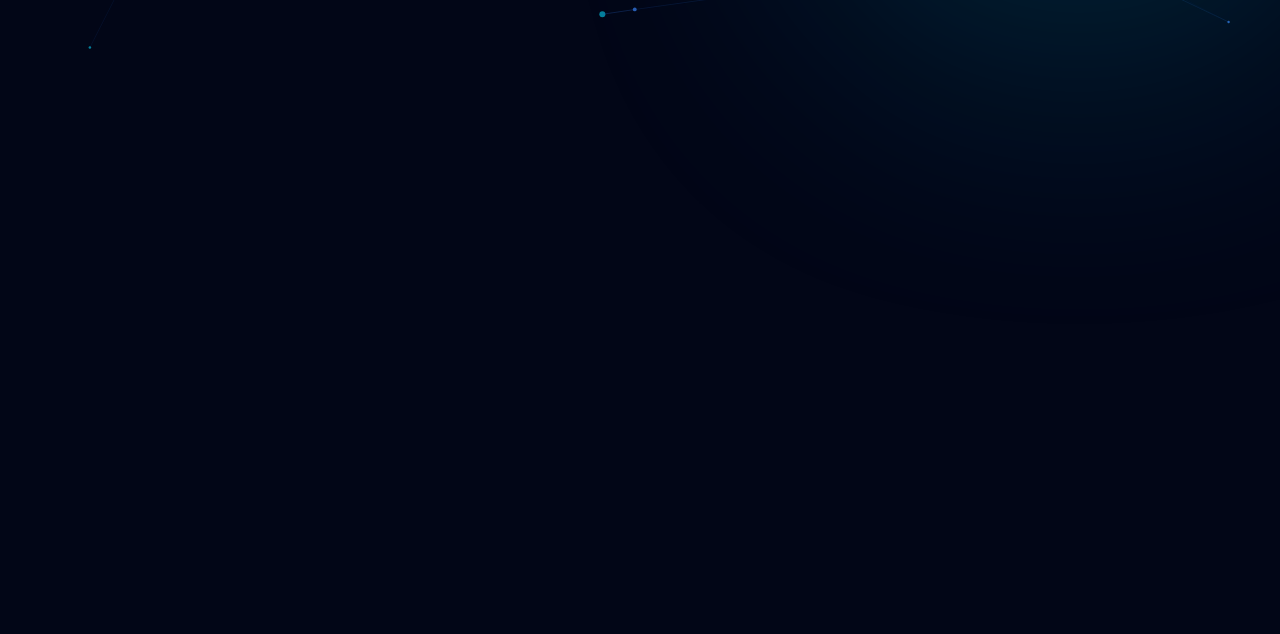
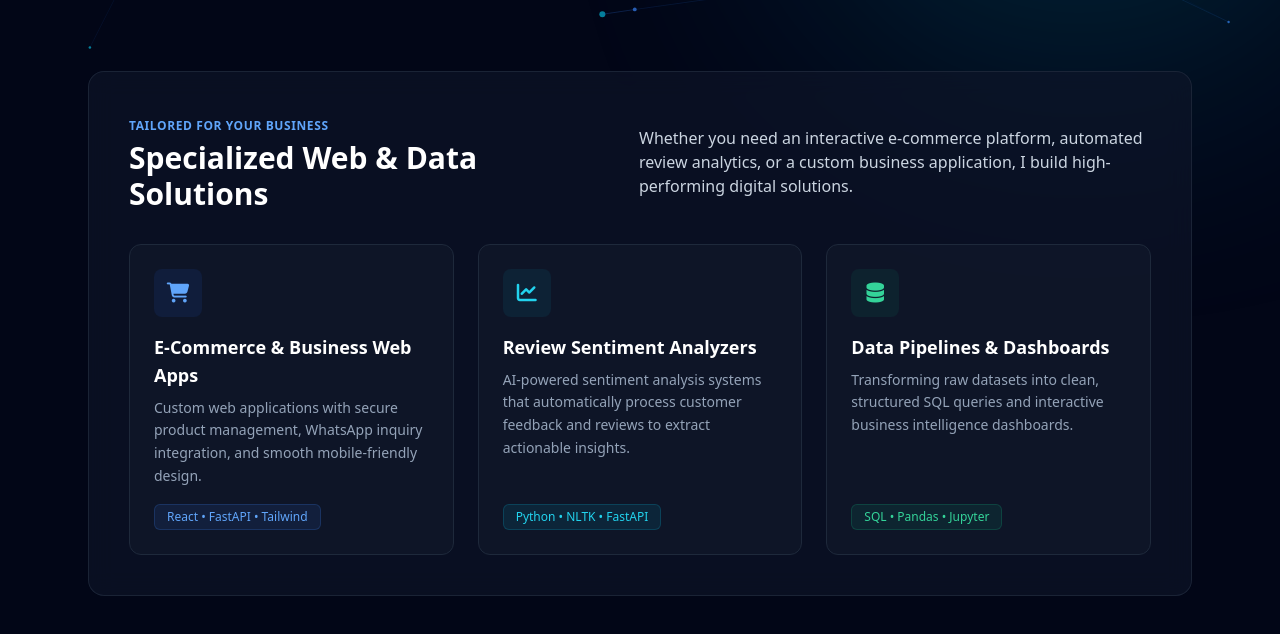
Before and after one commit to Ramakrishna12387/krishnaportifolio, a plain HTML site: page index.html in a window 1280 px wide. Shown: the part 734-1368 px from the top of the page. Before the commit the page ends 800 px from the top, so only its background shows below. Drawn offline with nearby package versions, Linux system fonts and the light colour scheme.

Commit message:
Added client-centric solutions section

```diff
--- a/index.html
+++ b/index.html
@@ -121,6 +121,74 @@
     <div class="flex justify-center w-full">
       <div class="relative float-anim p-1.5 sm:p-2 bg-gradient-to-tr from-blue-600 via-cyan-500 to-emerald-400 rounded-2xl shadow-2xl shadow-blue-500/20 max-w-[260px] sm:max-w-xs w-full">
         <img src="profile.jpg" alt="Ramakrishna" class="w-full aspect-[4/5] object-cover rounded-xl" />
+      </div>
+    </div>
+  </section>
+
+  <!-- Client-Centric Solutions Section -->
+  <section class="relative z-10 max-w-6xl mx-auto px-4 sm:px-6 py-12 md:py-16">
+    <div class="bg-slate-900/60 backdrop-blur-md border border-slate-800/80 rounded-2xl p-6 sm:p-10 text-center md:text-left">
+      <div class="flex flex-col md:flex-row md:items-center justify-between gap-6 mb-8">
+        <div>
+          <span class="text-blue-400 font-semibold uppercase tracking-wider text-xs">Tailored For Your Business</span>
+          <h2 class="text-2xl sm:text-3xl font-extrabold text-white mt-1">Specialized Web & Data Solutions</h2>
+        </div>
+        <p class="text-slate-300 text-sm sm:text-base max-w-lg">
+          Whether you need an interactive e-commerce platform, automated review analytics, or a custom business application, I build high-performing digital solutions.
+        </p>
+      </div>
+
+      <!-- Project Cards Grid -->
+      <div class="grid grid-cols-1 md:grid-cols-3 gap-6">
+
+        <!-- Card 1: E-Commerce & Web Apps -->
+        <div class="bg-slate-900/90 border border-slate-800 hover:border-blue-500/40 transition p-6 rounded-xl flex flex-col justify-between">
+          <div>
+            <div class="w-12 h-12 rounded-lg bg-blue-600/10 flex items-center justify-center text-blue-400 text-xl mb-4">
+              <i class="fa-solid fa-cart-shopping"></i>
+            </div>
+            <h3 class="text-lg font-bold text-white mb-2">E-Commerce & Business Web Apps</h3>
+            <p class="text-slate-400 text-sm leading-relaxed mb-4">
+              Custom web applications with secure product management, WhatsApp inquiry integration, and smooth mobile-friendly design.
+            </p>
+          </div>
+          <span class="self-start bg-blue-500/10 text-blue-400 border border-blue-500/20 px-3 py-1 rounded-md text-xs font-medium">
+            React • FastAPI • Tailwind
+          </span>
+        </div>
+
+        <!-- Card 2: AI & Review Analyzers -->
+        <div class="bg-slate-900/90 border border-slate-800 hover:border-blue-500/40 transition p-6 rounded-xl flex flex-col justify-between">
+          <div>
+            <div class="w-12 h-12 rounded-lg bg-cyan-600/10 flex items-center justify-center text-cyan-400 text-xl mb-4">
+              <i class="fa-solid fa-chart-line"></i>
+            </div>
+            <h3 class="text-lg font-bold text-white mb-2">Review Sentiment Analyzers</h3>
+            <p class="text-slate-400 text-sm leading-relaxed mb-4">
+              AI-powered sentiment analysis systems that automatically process customer feedback and reviews to extract actionable insights.
+            </p>
+          </div>
+          <span class="self-start bg-cyan-500/10 text-cyan-400 border border-cyan-500/20 px-3 py-1 rounded-md text-xs font-medium">
+            Python • NLTK • FastAPI
+          </span>
+        </div>
+
+        <!-- Card 3: Dashboards & Data Science -->
+        <div class="bg-slate-900/90 border border-slate-800 hover:border-blue-500/40 transition p-6 rounded-xl flex flex-col justify-between">
+          <div>
+            <div class="w-12 h-12 rounded-lg bg-emerald-600/10 flex items-center justify-center text-emerald-400 text-xl mb-4">
+              <i class="fa-solid fa-database"></i>
+            </div>
+            <h3 class="text-lg font-bold text-white mb-2">Data Pipelines & Dashboards</h3>
+            <p class="text-slate-400 text-sm leading-relaxed mb-4">
+              Transforming raw datasets into clean, structured SQL queries and interactive business intelligence dashboards.
+            </p>
+          </div>
+          <span class="self-start bg-emerald-500/10 text-emerald-400 border border-emerald-500/20 px-3 py-1 rounded-md text-xs font-medium">
+            SQL • Pandas • Jupyter
+          </span>
+        </div>
+
       </div>
     </div>
   </section>
```
